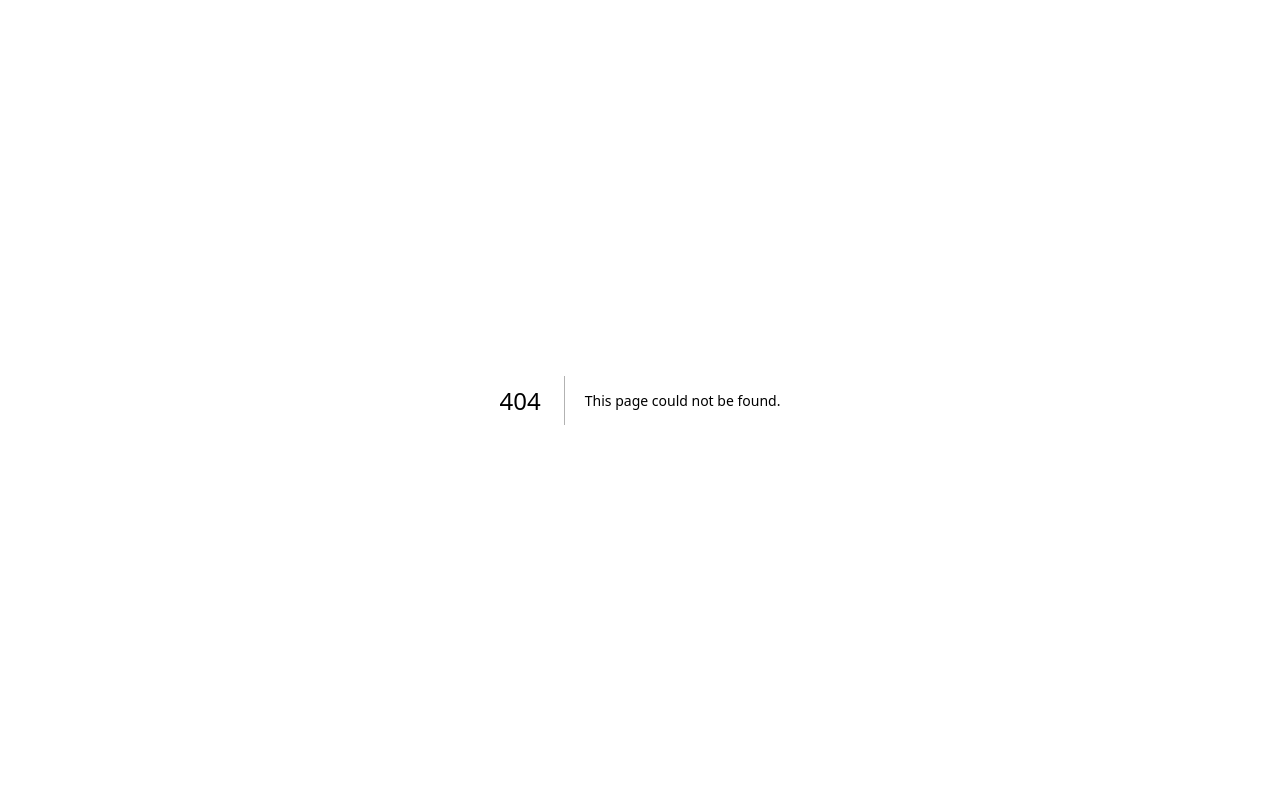
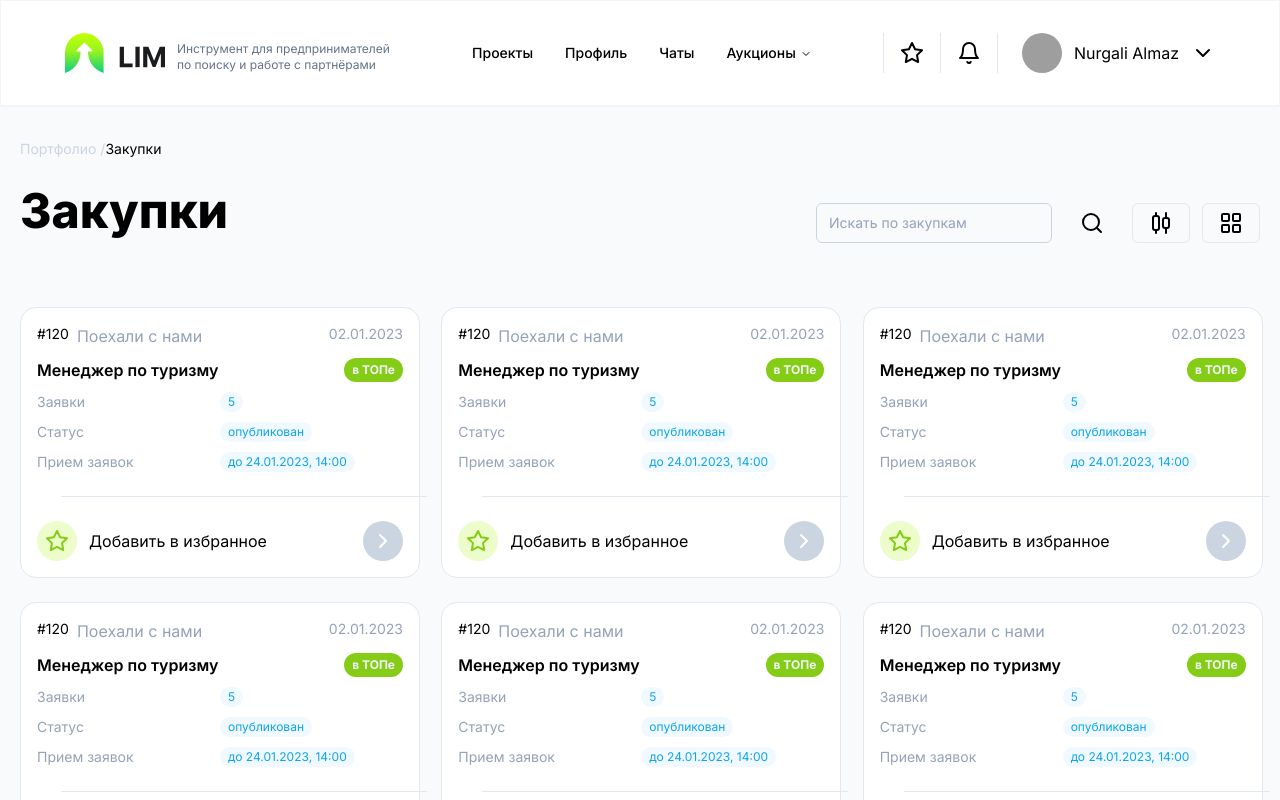
Before and after one commit to ALmazDD/sinless.dev, a Next.js app: page /auction/procurement in a window 1280 px wide. Before the commit this address had no page. Shown: the top 800 px of the page. Built offline with nearby package versions, Linux system fonts and the light colour scheme; grey boxes are pictures that could not be loaded.

Commit message:
auction: procurement test

```diff
--- /dev/null
+++ b/src/components/auction/procurement-test.tsx
@@ -0,0 +1,55 @@
+import { ChevronRight, Star } from "lucide-react";
+import { Button } from "../ui/button";
+import { Separator } from "../ui/separator";
+
+export default function ProcurementTest() {
+  return (
+    <div className="bg-white w-[400px] border border-slate-200 rounded-2xl">
+      <div className="px-4 py-4">
+        <div className="flex flex-col gap-4">
+          <div>
+            <div className="flex flex-row justify-between mb-2.5">
+              <div className="flex gap-2">
+                <p className="text-sm">#120</p>
+                <p className="text-base text-slate-400">Поехали с нами</p>
+              </div>
+              <p className=" text-sm text-slate-400">02.01.2023</p>
+            </div>
+            <div className="flex flex-row justify-between mb-2.5">
+              <p className="text-base font-semibold">Менеджер по туризму</p>
+              <p className="text-slate-100 text-xs font-bold py-1 px-2 bg-lime-500 rounded-2xl">
+                в ТОПе
+              </p>
+            </div>
+            <div className="grid grid-cols-2 gap-y-2.5">
+              <p className="text-sm text-slate-400">Заявки</p>
+              <p className="bg-sky-50 text-xs text-sky-500 w-fit rounded-2xl px-2 pt-0.5 items-center justify-center text-center">
+                5
+              </p>
+              <p className="text-sm text-slate-400">Статус</p>
+              <p className="bg-sky-50 text-xs text-sky-500 w-fit rounded-2xl px-2 pt-0.5 items-center justify-center text-center">
+                опубликован
+              </p>
+              <p className="text-sm text-slate-400">Прием заявок</p>
+              <p className="bg-sky-50 text-xs text-sky-500 w-fit rounded-2xl px-2 pt-0.5 items-center justify-center text-center">
+                до 24.01.2023, 14:00
+              </p>
+            </div>
+          </div>
+        </div>
+        <Separator className="m-6" />
+        <div className="flex items-center justify-between">
+          <div className="flex items-center j gap-3">
+            <Button className="rounded-full py-1.5 px-2 bg-lime-100">
+              <Star className="text-lime-500" />
+            </Button>
+            <p>Добавить в избранное</p>
+          </div>
+          <Button className="rounded-full py-1.5 px-2 bg-slate-300 hover:bg-black">
+            <ChevronRight />
+          </Button>
+        </div>
+      </div>
+    </div>
+  );
+}
--- a/src/components/main-nav.tsx
+++ b/src/components/main-nav.tsx
@@ -47,9 +47,9 @@ const components: { title: string; href: string; description: string }[] = [
     description: "Продаете за сумму поставщик дает свою ценну более ниже",
   },
   {
-    title: "Торги",
-    href: "/docs/primitives/hover-card",
-    description: "На торгах вы выставляете лот и продаете чем дороже",
+    title: "Закупки",
+    href: "/auction/procurement",
+    description: "На закупках вы выставляете лот и продаете чем дороже",
   },
 ];
 
--- /dev/null
+++ b/src/pages/auction/procurement.tsx
@@ -0,0 +1,56 @@
+import {
+  AlignHorizontalDistributeCenter,
+  ChevronRight,
+  LayoutGrid,
+  Search,
+  Star,
+} from "lucide-react";
+import ProcurementTest from "@/components/auction/procurement-test";
+import { MainNavigation } from "@/components/main-nav";
+import { Button } from "@/components/ui/button";
+import { Input } from "@/components/ui/input";
+import { Separator } from "@/components/ui/separator";
+
+export default function Procurement() {
+  return (
+    <>
+      <div className="bg-slate-50 h-screen">
+        <MainNavigation />
+
+        <div className="container max-w-screen-xl mx-auto px-5 pt-8">
+          <h1 className="text-sm">
+            <span className="text-slate-300">Портфолио /</span>
+            Закупки
+          </h1>
+          <div className="flex justify-between items-baseline mb-16">
+            <h1 className="text-5xl pt-7  font-extrabold	">Закупки</h1>
+
+            <div className="flex items-center gap-3">
+              <Input type="search" placeholder="Искать по закупкам" />
+              <Button type="submit" variant="ghost">
+                <Search />
+              </Button>
+              <Button variant="outline">
+                <AlignHorizontalDistributeCenter />
+              </Button>
+              <Button variant="outline">
+                <LayoutGrid />
+              </Button>
+            </div>
+          </div>
+          <div className="grid grid-cols-3 gap-6">
+            <ProcurementTest />
+            <ProcurementTest />
+            <ProcurementTest />
+            <ProcurementTest />
+            <ProcurementTest />
+            <ProcurementTest />
+            <ProcurementTest />
+            <ProcurementTest />
+            <ProcurementTest />
+          </div>
+        </div>
+      </div>
+    </>
+  );
+}
--- a/src/pages/profiles/create.tsx
+++ b/src/pages/profiles/create.tsx
@@ -17,7 +17,6 @@ export default function Create() {
     <>
       <div className="bg-slate-50 h-screen">
         <MainNavigation />
-
         <div className="container max-w-screen-xl mx-auto px-5 pt-8">
           <h1 className="text-sm">
             <span className="text-slate-300">Портфолио /</span>
```
